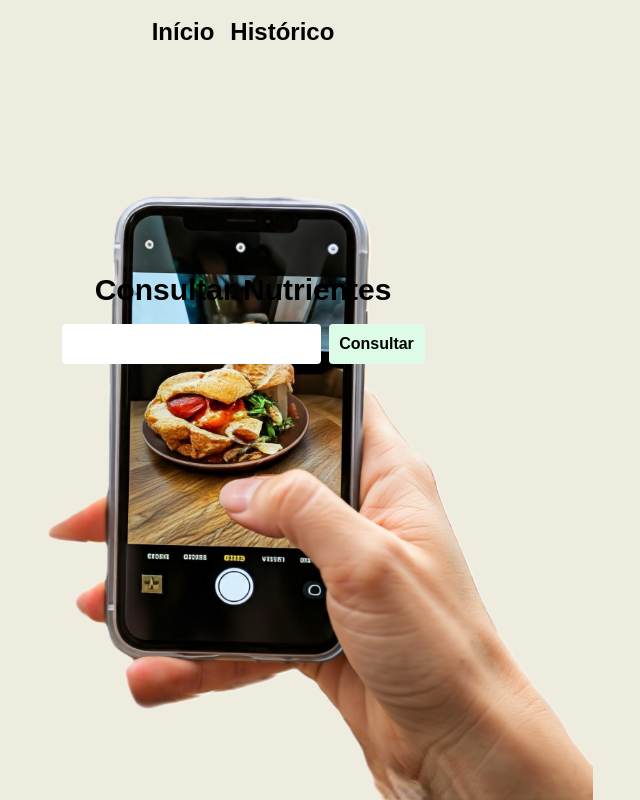
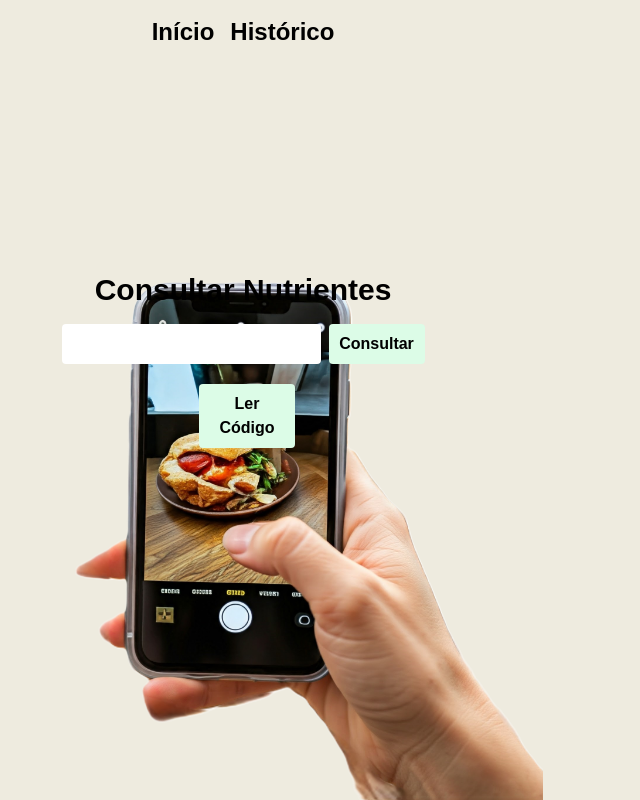
Before and after one commit to gabrielhenriqCS/Read-Nutrients, a Next.js app: page / in a window 1280 px wide. Shown: the whole page, without its empty margins (397-1037 px from the left). Built offline with nearby package versions, Linux system fonts and the light colour scheme.

Commit message:
feat: tentando adicionar botão de captura

```diff
--- /dev/null
+++ b/src/app/components/Buttomlercodigo.tsx
@@ -0,0 +1,19 @@
+import React, { useState, useEffect, useRef } from "react"
+import Webcam from "react-webcam";
+
+export function ButtomLerCodigo() {
+    const webcamCaptura = () => {
+        const webcamRef = useRef(null);
+        const [imgSrc, setImgSrc] = useState(null);
+
+        const capture = React.useCallback(() => {
+            const imageSrc = (webcamRef.current as any).getScreenshot();
+            setImgSrc(imageSrc);
+        }, [webcamRef, setImgSrc]);
+    }
+
+
+    return (
+        <button className="ml-2 mt-5 bg-green-100 p-2 z-10 rounded font-semibold text-base w-24 hover:bg-green-600 hover:text-white active:bg-green-900" onClick={webcamCaptura}>Ler Código</button>
+    )
+}
--- a/src/app/page.tsx
+++ b/src/app/page.tsx
@@ -2,6 +2,7 @@ import Image from "next/image";
 import CellFood from "./assets/apontandocelular.png"
 import { ConsultarNutrientes } from "./pages/consultarnutri";
 import { NavBar } from "./components/NavBar";
+import { ButtomLerCodigo } from "./components/Buttomlercodigo";
 
 export default function Home() {
   return (
@@ -11,7 +12,8 @@ export default function Home() {
     </header>
     <main className="flex flex-col justify-center items-center py-0 my-52">
         <ConsultarNutrientes />
-      <Image className="absolute bottom-0 z-0 float-right" src={CellFood} alt="logo" width={700} />
+      <Image className="absolute bottom-0 z-0 float-right" src={CellFood} alt="logo" width={600} />
+      <ButtomLerCodigo />
       </main>
       </div>
   )
```
Also changed, not shown: package.json (+7 -5 lines), 1 other file (tests, documents, lock files or other folders).
